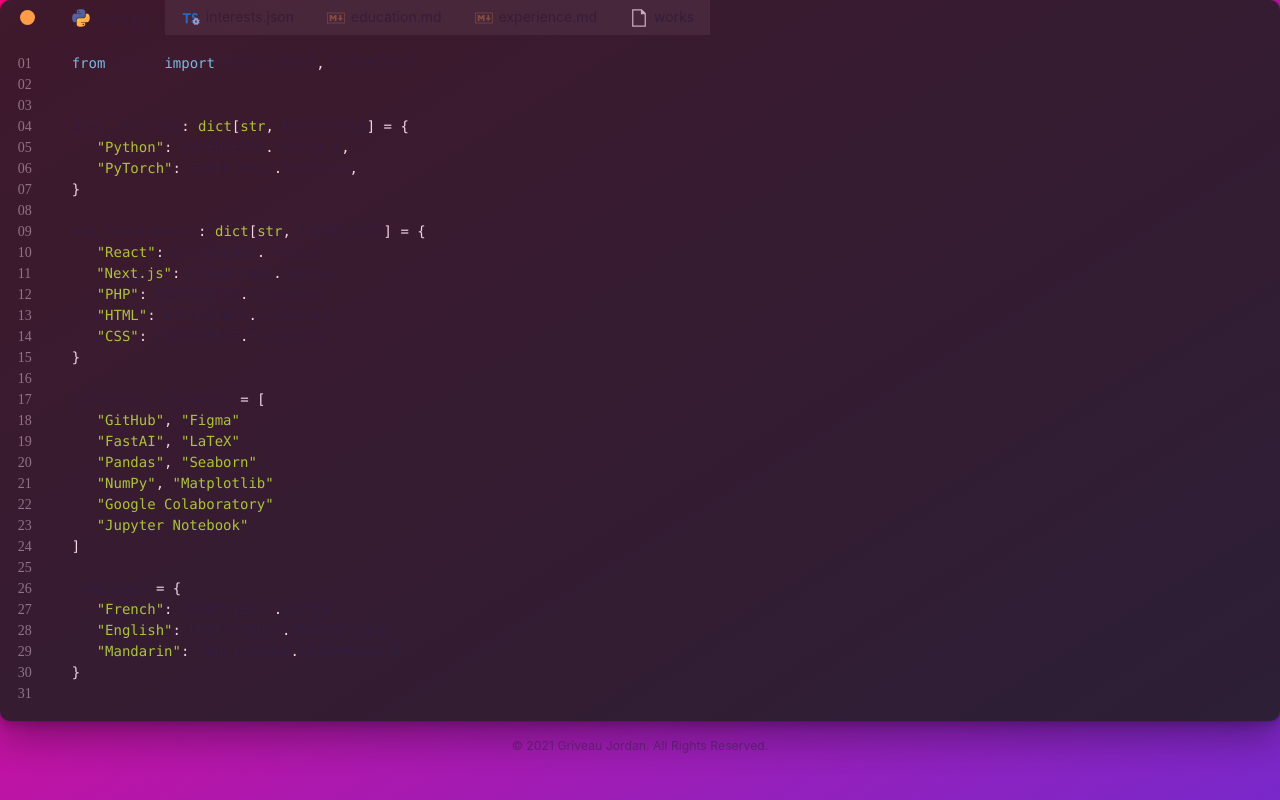
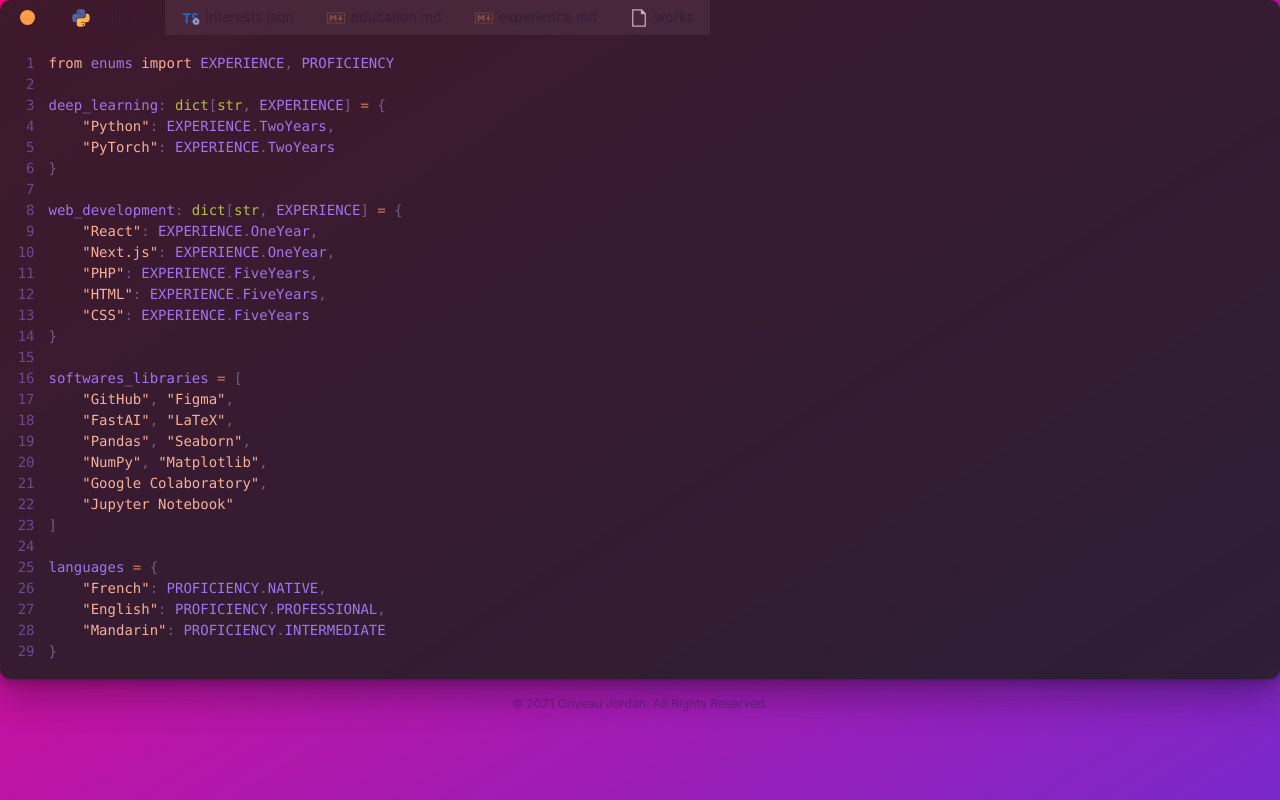
Before and after one commit to Grivj/portfolio, a Next.js app: page /skills in a window 1280 px wide. Built offline with nearby package versions, Linux system fonts and the light colour scheme.

Commit message:
Major - Complete rework of code component with babel, prism, styled components

```diff
--- a/components/App/Code.tsx
+++ b/components/App/Code.tsx
@@ -1,26 +1,35 @@
-import { Box, Flex } from "@chakra-ui/react"
-import Prism from "prismjs"
-import "prismjs/components/prism-json"
-import "prismjs/components/prism-markdown"
-import "prismjs/components/prism-python"
-import React, { Children, useEffect } from "react"
+import { Box } from "@chakra-ui/react";
+import Highlight, { defaultProps, Language } from "prism-react-renderer";
+import React from "react";
+import styled from "styled-components";
 
+const Line = styled.div`
+  display: table-row;
+`;
 
-type CodeProps = {
-    children: React.ReactNode[]
+const LineNo = styled.span`
+  display: table-cell;
+  text-align: right;
+  padding-right: 1em;
+  user-select: none;
+  opacity: 0.5;
+`;
+
+const LineContent = styled.span`
+  display: table-cell;
+`;
+
+interface CodeProps {
+    code: string
+    language: Language
 }
 
-export const Code = ({ children }: CodeProps) => {
-    const arrayChildren = Children.toArray(children)
-
-    useEffect(() => {
-        Prism.highlightAll();
-    }, []);
-    return (
+const Code = (props: CodeProps) => (
+    <Highlight {...defaultProps} code={props.code} language={props.language}>
+        {({ className, tokens, getLineProps, getTokenProps }) => (
             <Box
-            as="div"
-            className="Code"
-            background="none"
+                as="pre"
+                className={className}
                 overflow="auto"
                 sx={{
                     '&::-webkit-scrollbar': {
@@ -34,56 +43,19 @@
                     },
                 }}
             >
-            <Flex as="pre" direction="column">
-                {Children.map(arrayChildren, (child, index) => (
-                    <React.Fragment key={index}>
-                        <Flex w="full">
-                            <CodeIndex index={index + 1} />
-                            {child}
-                        </Flex>
-                    </React.Fragment>
+                {tokens.map((line, i) => (
+                    <Line key={i} {...getLineProps({ line, key: i })}>
+                        <LineNo>{i + 1}</LineNo>
+                        <LineContent>
+                            {line.map((token, key) => (
+                                <span key={key} {...getTokenProps({ token, key })} />
                             ))}
-            </Flex>
+                        </LineContent>
+                    </Line>
+                ))}
             </Box>
+        )}
+    </Highlight>
 );
-}
 
-type CodeLineProps = {
-    code?: string
-    language?: string,
-    indent?: number,
-    fontWeight?: string,
-    fontStyle?: string,
-    style?: object,
-}
-
-export const CodeLine = ({ code, language = "python", indent = 0, fontWeight = "normal", fontStyle = "normal", style = {} }: CodeLineProps) => {
-    return (
-        <Box
-            as="code"
-            style={{ textIndent: indent * 25, ...style }}
-            className={`language-${language}`}
-            fontWeight={fontWeight}
-            fontStyle={fontStyle}
-            w="inherit"
-            _hover={{ backgroundColor: "#1C2E3E" }}
-        >
-            {code}
-        </Box>
-    )
-}
-
-
-const CodeIndex = ({ index }: { index: number }) => (
-    <Box
-        as="span"
-        mr="40px"
-        // w="20px"
-        display="inline-block"
-        textAlign="right"
-        color="#858585"
-        fontFamily="Cascadia Code"
-    >
-        {index < 10 ? `0${index}` : index}
-    </Box>
-)
+export default Code
--- a/package.json
+++ b/package.json
@@ -15,14 +15,17 @@
     "@types/prismjs": "^1.16.6",
     "framer-motion": "^4.1.17",
     "next": "12.0.3",
+    "prism-react-renderer": "^1.2.1",
     "prismjs": "^1.25.0",
     "react": "17.0.2",
     "react-dom": "17.0.2",
-    "react-icons": "^4.3.1"
+    "react-icons": "^4.3.1",
+    "styled-components": "^5.3.3"
   },
   "devDependencies": {
     "@types/node": "16.11.6",
     "@types/react": "17.0.34",
+    "babel-plugin-styled-components": "^2.0.1",
     "eslint": "7.32.0",
     "eslint-config-next": "12.0.3",
     "typescript": "4.4.4"
--- a/pages/skills.tsx
+++ b/pages/skills.tsx
@@ -1,10 +1,47 @@
 import App from '../components/App/App'
-import { Code, CodeLine } from '../components/App/Code'
+import Code from '../components/App/Code'
 
 const Skills = () => (
     <App>
-        <Code>
-            <CodeLine code="from enums import PROFICIENCY, EXPERIENCE" language="python" />
+        <Code code={
+            `
+from enums import EXPERIENCE, PROFICIENCY
+
+deep_learning: dict[str, EXPERIENCE] = {
+    "Python": EXPERIENCE.TwoYears,
+    "PyTorch": EXPERIENCE.TwoYears
+}
+
+web_development: dict[str, EXPERIENCE] = {
+    "React": EXPERIENCE.OneYear,
+    "Next.js": EXPERIENCE.OneYear,
+    "PHP": EXPERIENCE.FiveYears,
+    "HTML": EXPERIENCE.FiveYears,
+    "CSS": EXPERIENCE.FiveYears
+}
+
+softwares_libraries = [
+    "GitHub", "Figma",
+    "FastAI", "LaTeX",
+    "Pandas", "Seaborn",
+    "NumPy", "Matplotlib",
+    "Google Colaboratory",
+    "Jupyter Notebook"
+]
+
+languages = {
+    "French": PROFICIENCY.NATIVE,
+    "English": PROFICIENCY.PROFESSIONAL,
+    "Mandarin": PROFICIENCY.INTERMEDIATE
+}
+
+`.trim()
+
+
+        }
+            language="python"
+        />
+        {/* <CodeLine code="from enums import PROFICIENCY, EXPERIENCE" language="python" />
             <CodeLine />
             <CodeLine />
 
@@ -38,8 +75,8 @@
             <CodeLine code='"English": PROFICIENCY.PROFESSIONAL' language="python" indent={1} />
             <CodeLine code='"Mandarin": PROFICIENCY.INTERMEDIATE' language="python" indent={1} />
             <CodeLine code='}' language="python" />
-            <CodeLine />
-        </Code>
+            <CodeLine /> */}
+        {/* </Code> */}
     </App>
 )
 
```
Also changed, not shown: pages/works.tsx (+20 -3 lines), .babelrc (added), 2 other files (tests, documents, lock files or other folders). Lines whose indentation alone changed are shown as unchanged.
